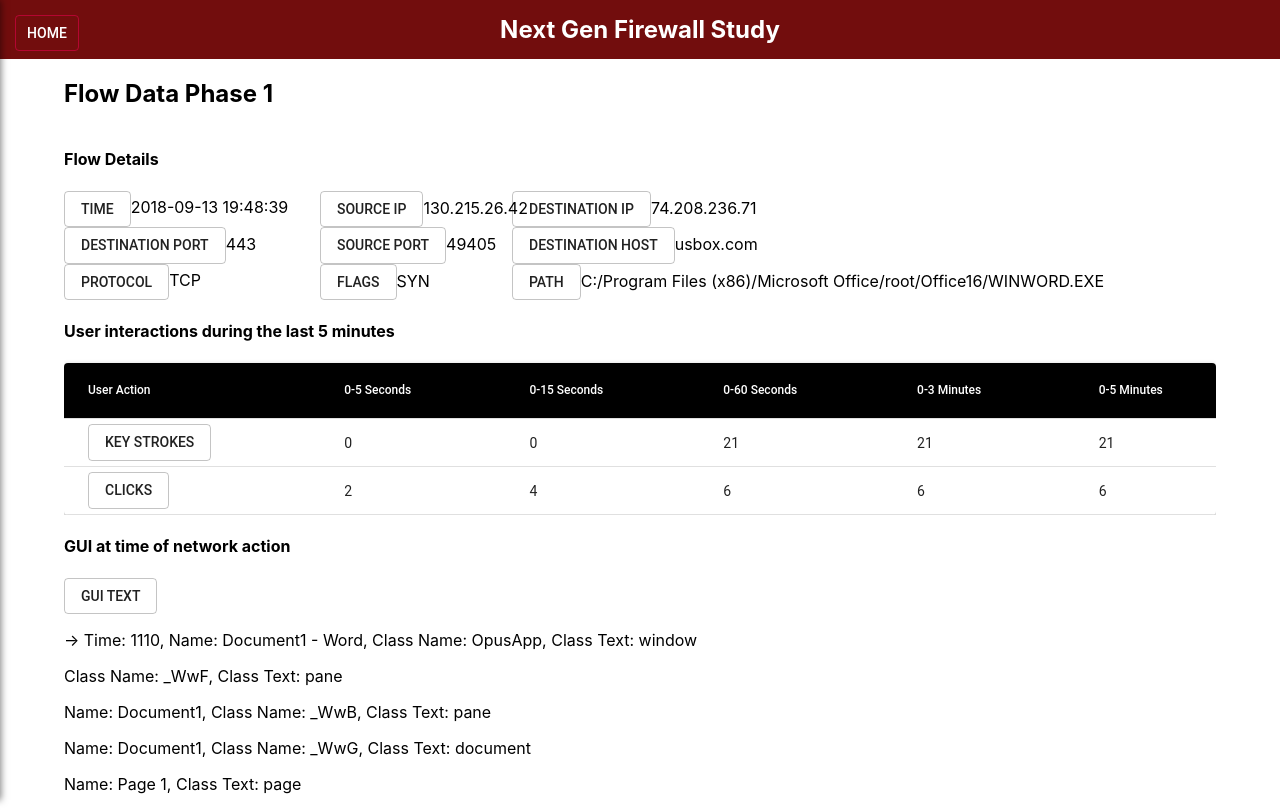
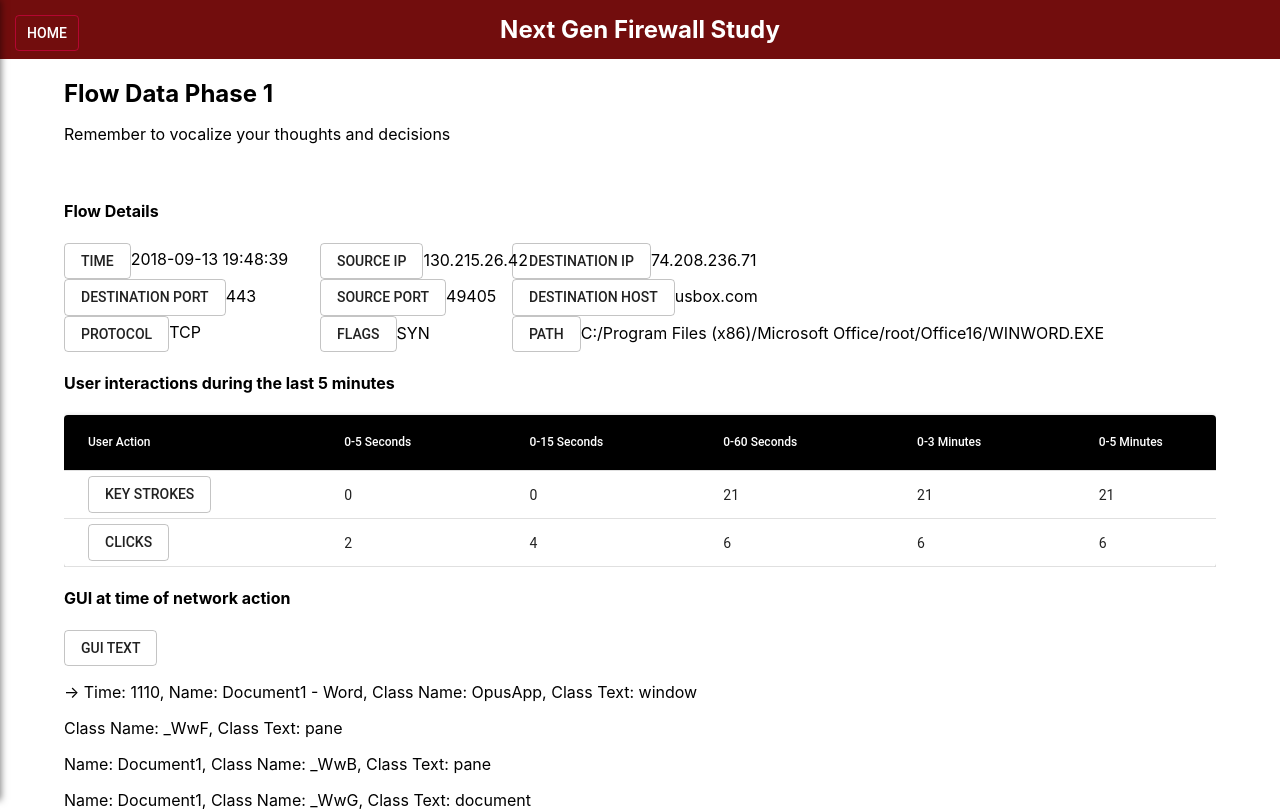
Before and after one commit to wittenber0/nextgenapp, a React (Create React App) app in the folder app/: page /flow0 in a window 1280 px wide. Shown: the top 811 px of the page. Built offline with nearby package versions, Linux system fonts and the light colour scheme.

Commit message:
vocalize message

```diff
--- a/app/src/components/SingleFlowComponent.js
+++ b/app/src/components/SingleFlowComponent.js
@@ -295,6 +295,7 @@ class SingleFlowComponent extends React.Component {
         <div className="page-contents">
           <div className="page-sub-title-div">
             {!this.props.tutorial && <h2 className="page-sub-title">Flow Data Phase {this.state.phase}</h2>}
+            {!this.props.tutorial && <p>Remember to vocalize your thoughts and decisions</p>}
           </div>
           <div className={(this.props.tutorial && (this.state.tutorialStep !==1)) ? "flow-detail-pane step-1 blurred" : "flow-detail-pane step-1"}>
             {!this.props.tutorial && <h4>Flow Details</h4>}
```
